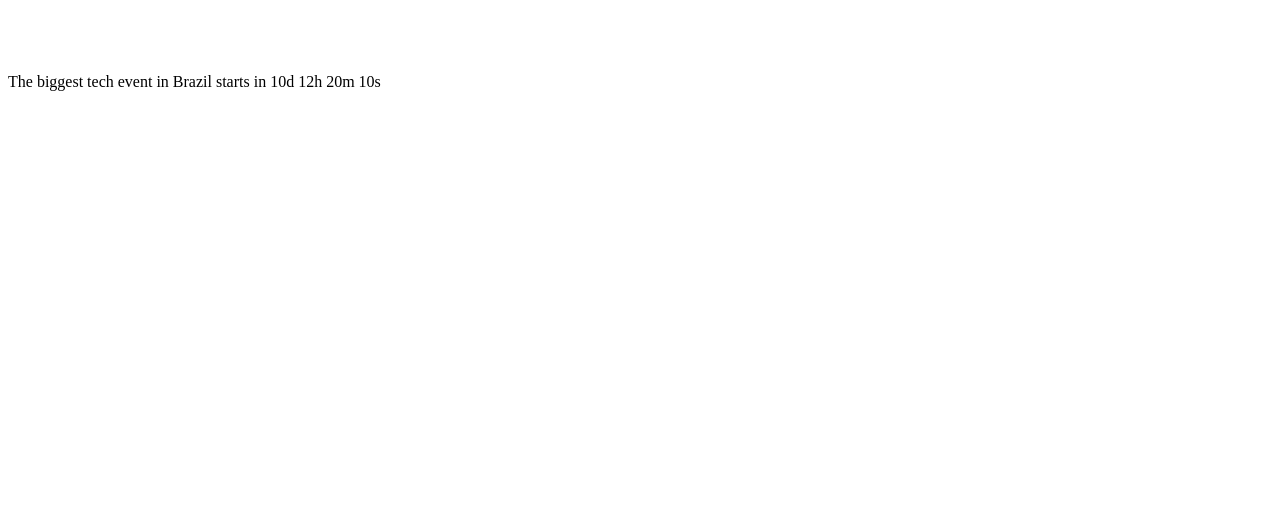
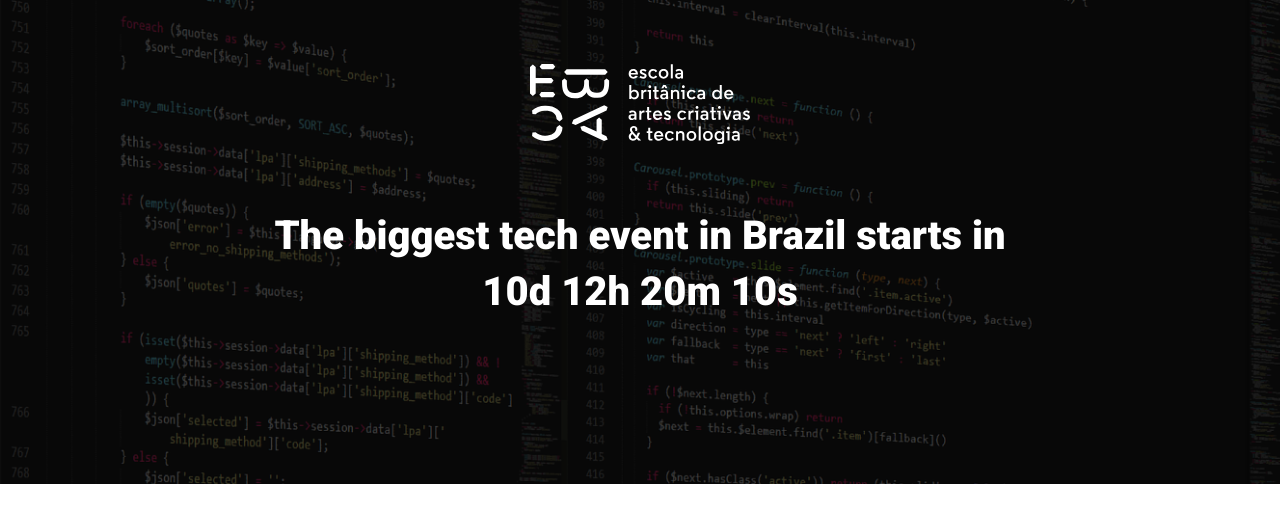
Before and after one commit to lucianafrazao/m22_tech_talks, a website built with Parcel: page src/index.html in a window 1280 px wide. Built offline with nearby package versions, Linux system fonts and the light colour scheme.

Commit message:
creating the hero section

```diff
--- a/package.json
+++ b/package.json
@@ -12,6 +12,7 @@
   "license": "ISC",
   "devDependencies": {
     "@parcel/transformer-sass": "^2.8.0",
-    "parcel": "^2.8.0"
+    "parcel": "^2.8.0",
+    "sharp": "^0.31.3"
   }
 }
--- a/src/index.html
+++ b/src/index.html
@@ -4,14 +4,17 @@
     <meta charset="UTF-8">
     <meta name="viewport" content="width=device-width, initial-scale=1.0">
     <title>Tech Talks</title>
+    <link rel="preconnect" href="https://fonts.googleapis.com">
+    <link rel="preconnect" href="https://fonts.gstatic.com" crossorigin>
+    <link href="https://fonts.googleapis.com/css2?family=Roboto:ital,wght@0,100;0,300;0,400;0,500;0,700;0,900;1,100;1,300;1,400;1,500;1,700;1,900&display=swap" rel="stylesheet">
     <link rel="stylesheet" href="styles/main.scss">
 </head>
 <body>
     <header class="hero">
         <div class="container">
-            <img src="./images/ebac_logo.svg" alt="EBAC">
-            <p>
-                The biggest tech event in Brazil starts in 10d 12h 20m 10s
+            <img class="hero__logo" src="./images/ebac_logo.svg" alt="EBAC">
+            <p class="hero__text">
+                The biggest tech event in Brazil starts in <br> 10d 12h 20m 10s
             </p>
         </div>
     </header>
--- /dev/null
+++ b/src/styles/_hero.scss
@@ -0,0 +1,53 @@
+.hero {
+    padding-top: 64px;
+    padding-bottom: 100px;
+    background-image: url(../images/fundo.png);
+    background-repeat: no-repeat;
+    background-size: cover;
+    position: relative;
+
+    .container {
+        position: relative;
+    }
+
+    &::before {
+        position: absolute;
+        top: 0;
+        left: 0;
+        width: 100%;
+        height: 100%;
+        background-color: #000;
+        content: '';
+        opacity: .7;
+    }
+
+    &__text {
+        margin-top: 64px;
+        margin-bottom: 64px;
+        font-weight: 800;
+        font-size: 40px;
+        line-height: 56px;
+        color: #fff;
+        text-align: center;
+    }
+
+    &__logo {
+        margin: 0 auto;
+        display: block;
+        height: 80px;
+    }
+
+    @media (max-width: 640px) {
+        padding: 40px 0;
+
+        &__logo {
+            height: 40px;
+        }
+
+        &__text {
+            font-size: 22px;
+            line-height: 24px;
+            margin: 24px 0;
+        }
+    }
+}
--- a/src/styles/main.scss
+++ b/src/styles/main.scss
@@ -0,0 +1,23 @@
+@use 'hero';
+
+* {
+    margin: 0;
+    padding: 0;
+    box-sizing: border-box;
+    font-family: Roboto, sans-serif;
+    color: #fff;
+}
+
+.container {
+    max-width: 960px;
+    width: 100%;
+    margin: 0 auto;
+
+    @media (max-width: 640px) {
+        max-width: 80%;
+    }
+
+    @media (max-width: 1024px) {
+        max-width: 90%;
+    }
+}
```
Also changed, not shown: 1 other file.
